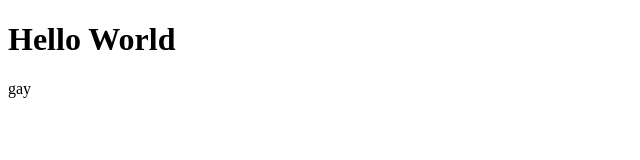
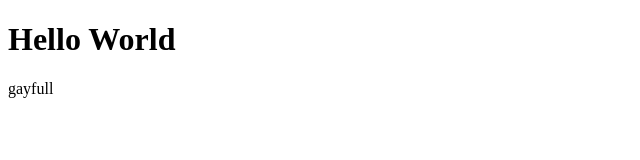
Before and after one commit to NenadMilovanovic/tryout, a website: page index.html in a window 1280 px wide. Shown: the full height of the page, 0-640 px from the left. Drawn offline with Linux system fonts and the light colour scheme.

Commit message:
second commit

```diff
--- a/index.html
+++ b/index.html
@@ -5,6 +5,6 @@
     </head>
     <body>
         <h1>Hello World</h1>
-       <p>gay</p>
+       <p>gayfull</p>
     </body>
 </html>
```
